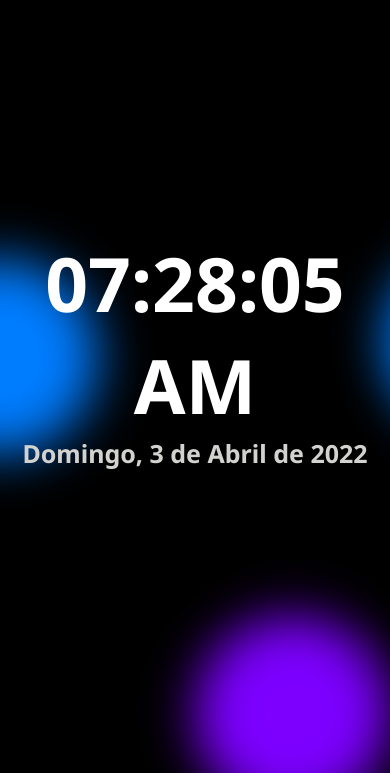
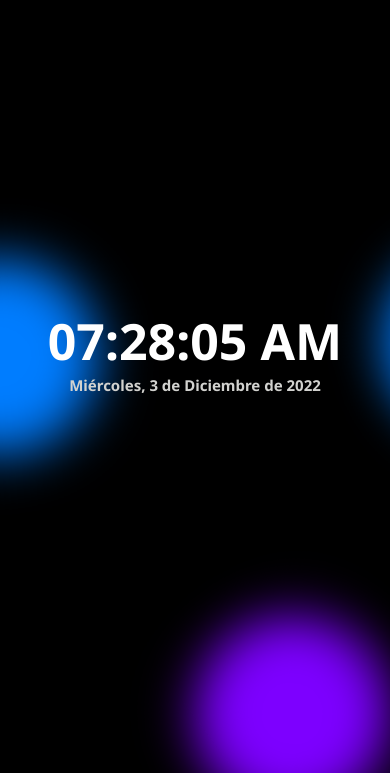
Before and after one commit to alexandrumuntenas/relojsimple, a plain HTML site: page index.html in a window 390 px wide. Shown: the part 71-844 px from the top of the page. Drawn offline with Linux system fonts and the light colour scheme; a web font is replaced by a local one.

Commit message:
🛠️ Ajustar tamaños de textos

```diff
--- a/index.html
+++ b/index.html
@@ -38,27 +38,27 @@
 
   @media only screen and (max-width: 600px) {
     #reloj {
-      font-size: 75px;
+      font-size: 50px;
     }
 
     #fecha {
-      font-size: 25px;
+      font-size: 15px;
     }
   }
 
   @media only screen and (min-width: 600px) {
     #reloj {
-      font-size: 100px;
+      font-size: 75px;
     }
 
     #fecha {
-      font-size: 25px;
+      font-size: 30px;
     }
   }
 
   @media only screen and (min-width: 768px) {
     #reloj {
-      font-size: 150px;
+      font-size: 100px;
     }
 
     #fecha {
@@ -226,8 +226,8 @@
   </div>
 </body>
 <script>
-  const meses = ['Enero', 'Febrero', 'Marzo', 'Abril', 'Mayo', 'Junio', 'Julio', 'Agosto', 'Septiembre', 'Octubre', 'Noviembre', 'Diciembre'];
-  const dias = ['Domingo', 'Lunes', 'Martes', 'Miércoles', 'Jueves', 'Viernes', 'Sábado'];
+  const meses = ['Enero', 'Febrero', 'Marzo', 'Diciembre', 'Mayo', 'Junio', 'Julio', 'Agosto', 'Septiembre', 'Octubre', 'Noviembre', 'Diciembre'];
+  const dias = ['Miércoles', 'Lunes', 'Martes', 'Miércoles', 'Jueves', 'Viernes', 'Sábado'];
 
   setInterval(() => {
     const hora = `${new Date().toLocaleTimeString([], { hour: '2-digit', minute: '2-digit', second: '2-digit' })}`;
```
